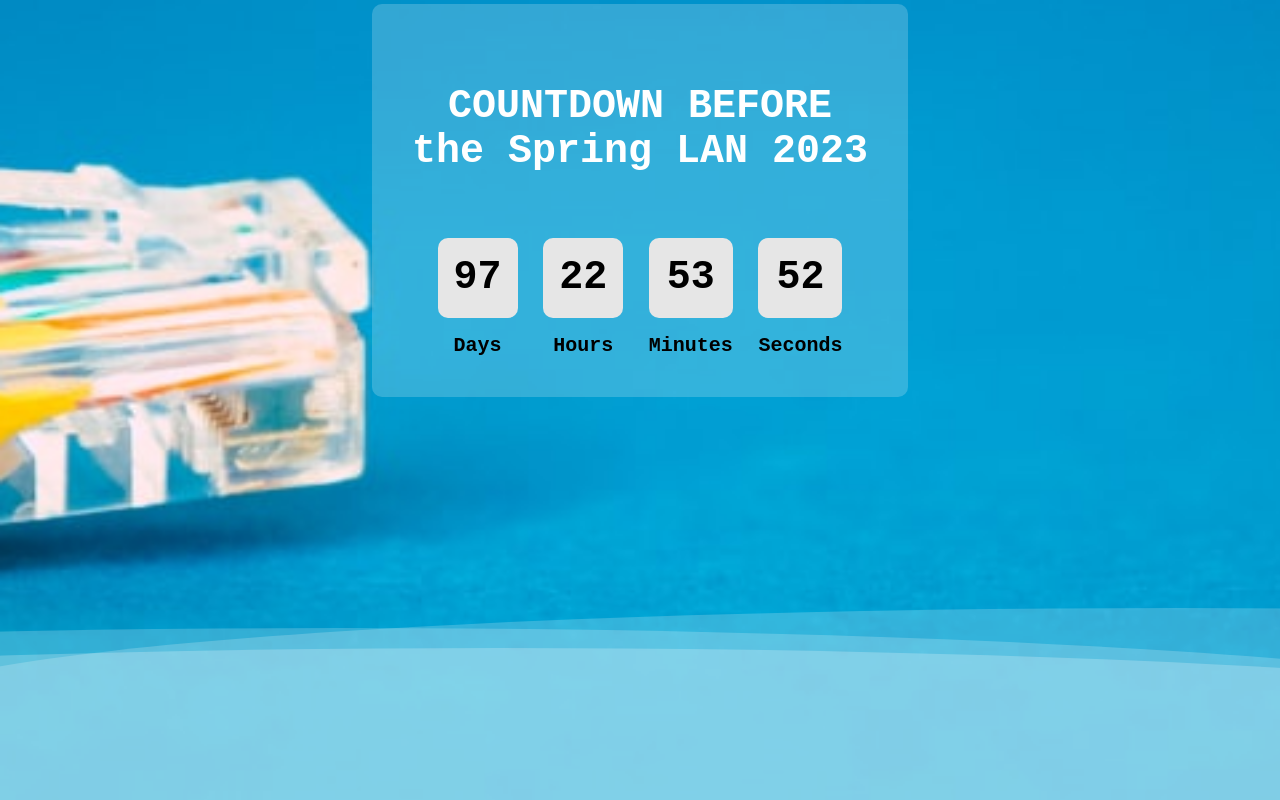
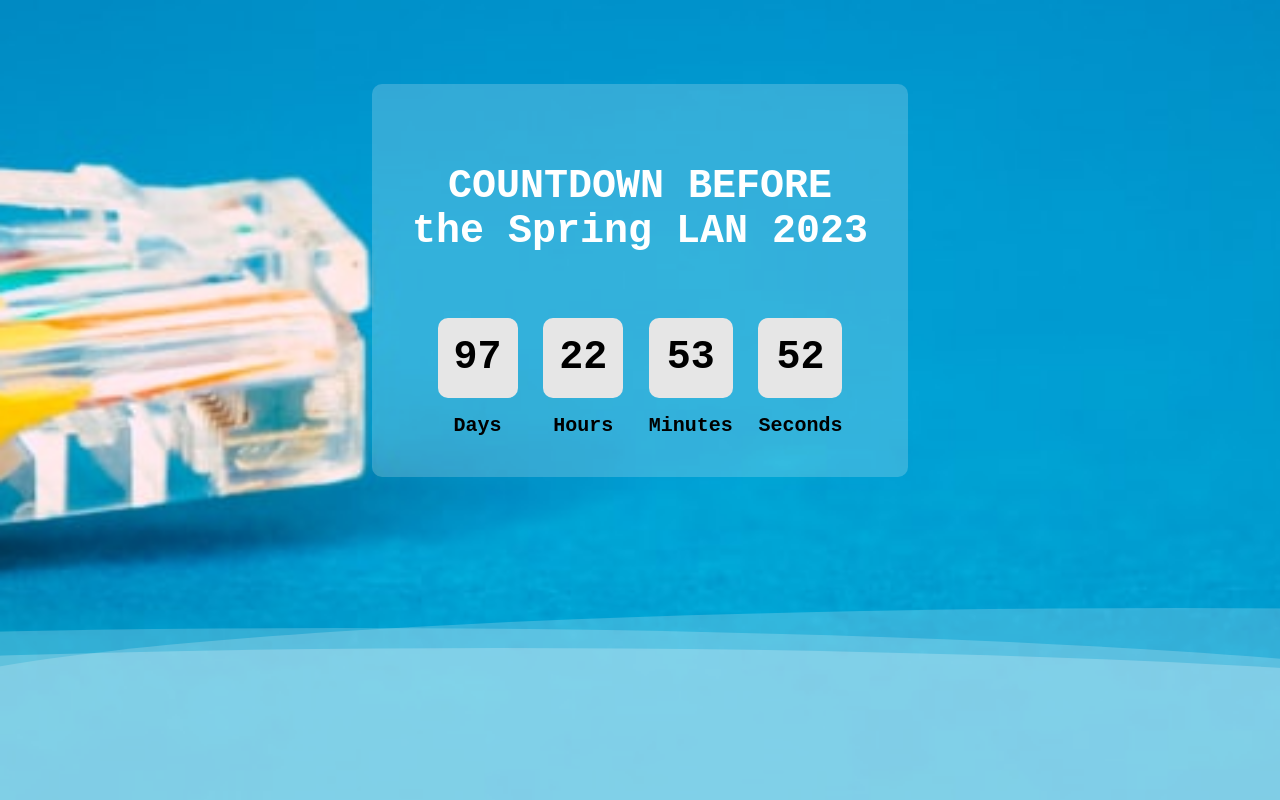
Before and after one commit to Morphyn95/countDownLan, a PHP site: page / in a window 1280 px wide. Run offline with PHP 8.4, Linux system fonts and the light colour scheme.

Commit message:
Fix container position.

```diff
--- a/style.css
+++ b/style.css
@@ -5,7 +5,7 @@ body {
     justify-content: center;
     align-items: center;
     font-family: 'Courier New', Courier, monospace, 'Cochin', 'Georgia', 'Times', serif, Arial, sans-serif;
-    height: 50vh;
+    height: 70vh;
     width: 100vw;
     margin: auto;
     overflow: auto;
```
